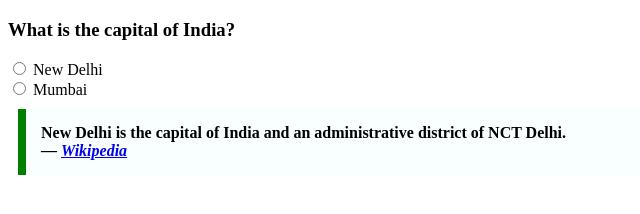
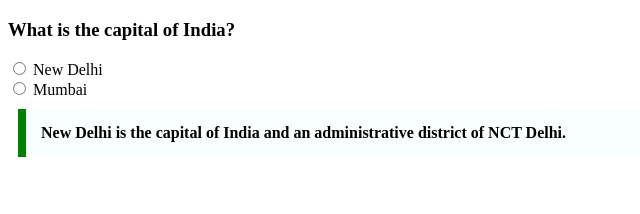
Before and after one commit to acciojob/trivia-Priyanka-frontend, a website: page main.html in a window 1280 px wide. Shown: the whole page, without its empty margins (0-640 px from the left). Drawn offline with Linux system fonts and the light colour scheme.

Commit message:
created a submission

```diff
--- a/main.html
+++ b/main.html
@@ -17,10 +17,9 @@
 			Mumbai</label><br>
 
     </form>
-	<blockquote>
-    New Delhi is the capital of India and an administrative district of NCT Delhi.
-    <footer>— <cite><a href="https://en.wikipedia.org/wiki/New_Delhi" target="_blank">Wikipedia</a></cite></footer>
-</blockquote>
+	<blockquote cite="https://en.wikipedia.org/wiki/New_Delhi">
+     New Delhi is the capital of India and an administrative district of NCT Delhi.
+  </blockquote>
     <script type="text/javascript" src="./script.js">
 </script>
 
```
